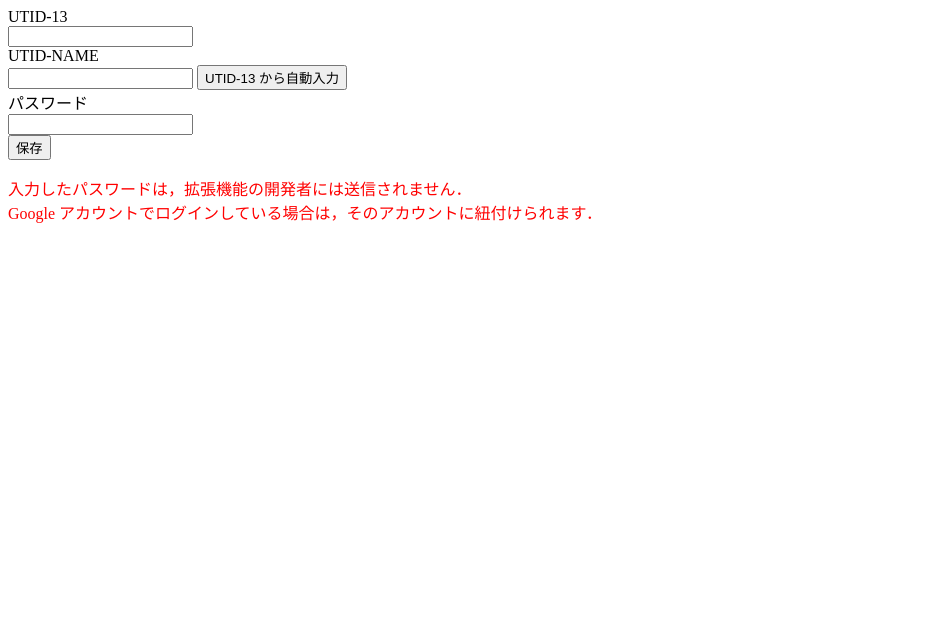
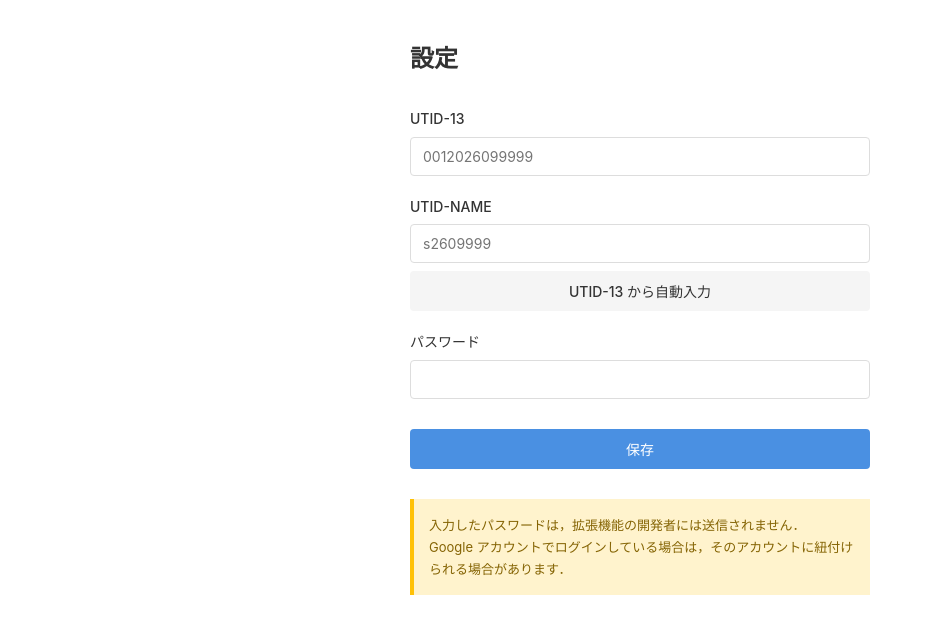
Before and after one commit to kichi2004/ut-auto-auth, a browser extension: page src/options.html in a window 1280 px wide. Shown: the whole page, without its empty margins (0-925 px from the left). Drawn offline with Linux system fonts and the light colour scheme.

Commit message:
New styling

```diff
--- /dev/null
+++ b/src/options.css
@@ -0,0 +1,92 @@
+* {
+  margin: 0;
+  padding: 0;
+  box-sizing: border-box;
+}
+
+body {
+  font-family: -apple-system, BlinkMacSystemFont, "Segoe UI", "Hiragino Sans", "Hiragino Kaku Gothic ProN", Meiryo, sans-serif;
+  padding: 40px 20px;
+  max-width: 500px;
+  margin: 0 auto;
+  color: #333;
+  line-height: 1.6;
+}
+
+h1 {
+  font-size: 24px;
+  margin-bottom: 30px;
+  font-weight: 600;
+}
+
+.form-group {
+  margin-bottom: 20px;
+}
+
+label {
+  display: block;
+  margin-bottom: 6px;
+  font-weight: 500;
+  font-size: 14px;
+}
+
+input {
+  width: 100%;
+  padding: 10px 12px;
+  border: 1px solid #ddd;
+  border-radius: 4px;
+  font-size: 14px;
+  font-family: inherit;
+  transition: border-color 0.2s;
+}
+
+input:focus {
+  outline: none;
+  border-color: #4a90e2;
+}
+
+button {
+  padding: 10px 20px;
+  border: none;
+  border-radius: 4px;
+  font-size: 14px;
+  font-weight: 500;
+  cursor: pointer;
+  transition: background-color 0.2s;
+  font-family: inherit;
+}
+
+#auto-id {
+  background-color: #f5f5f5;
+  color: #333;
+  margin-top: 8px;
+  width: 100%;
+}
+
+#auto-id:hover {
+  background-color: #e8e8e8;
+}
+
+#save {
+  background-color: #4a90e2;
+  color: white;
+  width: 100%;
+  margin-top: 10px;
+}
+
+#save:hover {
+  background-color: #357abd;
+}
+
+.notice {
+  margin-top: 30px;
+  padding: 15px;
+  background-color: #fff3cd;
+  border-left: 4px solid #ffc107;
+  font-size: 13px;
+  line-height: 1.7;
+}
+
+.notice p {
+  color: #856404;
+}
--- a/src/options.html
+++ b/src/options.html
@@ -2,20 +2,31 @@
 <head>
   <title>統一認証自動ログイン拡張 設定画面</title>
   <meta charset="UTF-8" />
+  <meta name="viewport" content="width=device-width, initial-scale=1.0" />
+  <link rel="stylesheet" href="./options.css" />
 </head>
 <body>
-<label for="user-id">UTID-13</label><br />
-<input id="user-id" name="userid" /><br />
-<label for="user-name">UTID-NAME</label><br />
-<input id="user-name" name="username" />
-<button type="button" id="auto-id">UTID-13 から自動入力</button><br />
-<label for="password">パスワード</label><br />
-<input id="password" name="password" type="password" /><br />
+<h1>設定</h1>
+<div class="form-group">
+  <label for="user-id">UTID-13</label>
+  <input id="user-id" name="userid" placeholder="0012026099999" />
+</div>
+<div class="form-group">
+  <label for="user-name">UTID-NAME</label>
+  <input id="user-name" name="username" placeholder="s2609999" />
+  <button type="button" id="auto-id">UTID-13 から自動入力</button>
+</div>
+<div class="form-group">
+  <label for="password">パスワード</label>
+  <input id="password" name="password" type="password" />
+</div>
 <button type="button" id="save">保存</button>
-<p style="color: red">
-  入力したパスワードは，拡張機能の開発者には送信されません．<br />
-  Google アカウントでログインしている場合は，そのアカウントに紐付けられます．
-</p>
-<script src="options.js"></script>
+<div class="notice">
+  <p>
+    入力したパスワードは，拡張機能の開発者には送信されません．<br />
+    Google アカウントでログインしている場合は，そのアカウントに紐付けられる場合があります．
+  </p>
+</div>
+<script src="./options.js"></script>
 </body>
 </html>
```
